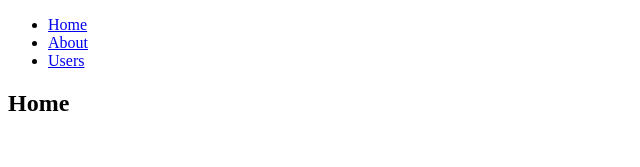
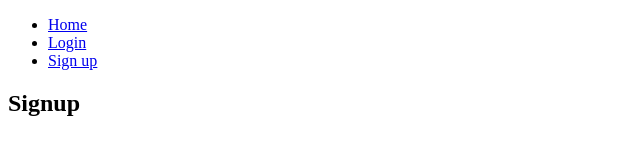
Before and after one commit to choym0098/Jira2-frontend, a React app: page /signup in a window 1280 px wide. Shown: the top 167 px of the page, without its empty margins (0-640 px from the left). Built offline with nearby package versions, Linux system fonts and the light colour scheme.

Commit message:
Added main components and routes

```diff
--- a/src/App.tsx
+++ /dev/null
@@ -1,55 +0,0 @@
-import React from "react";
-import {
-  BrowserRouter as Router,
-  Switch,
-  Route,
-  Link
-} from "react-router-dom";
-
-export default function App() {
-  return (
-    <Router>
-      <div>
-        <nav>
-          <ul>
-            <li>
-              <Link to="/">Home</Link>
-            </li>
-            <li>
-              <Link to="/about">About</Link>
-            </li>
-            <li>
-              <Link to="/users">Users</Link>
-            </li>
-          </ul>
-        </nav>
-
-        {/* A <Switch> looks through its children <Route>s and
-            renders the first one that matches the current URL. */}
-        <Switch>
-          <Route path="/about">
-            <About />
-          </Route>
-          <Route path="/users">
-            <Users />
-          </Route>
-          <Route path="/">
-            <Home />
-          </Route>
-        </Switch>
-      </div>
-    </Router>
-  );
-}
-
-function Home() {
-  return <h2>Home</h2>;
-}
-
-function About() {
-  return <h2>About</h2>;
-}
-
-function Users() {
-  return <h2>Users</h2>;
-}
--- /dev/null
+++ b/src/Routes.tsx
@@ -0,0 +1,42 @@
+import React from "react";
+import {
+  BrowserRouter as Router,
+  Switch,
+  Route,
+  Link
+} from "react-router-dom";
+import Home from './components/Home'
+import Login from './components/Login'
+import Signup from './components/Signup'
+import UserBoard from './components/UserBoard'
+
+
+export default function Routes() {
+  return (
+    <Router>
+      <div>
+        <nav>
+          <ul>
+            <li>
+              <Link to="/">Home</Link>
+            </li>
+            <li>
+              <Link to="/login">Login</Link>
+            </li>
+            <li>
+              <Link to="/signup">Sign up</Link>
+            </li>
+
+          </ul>
+        </nav>
+      </div>
+
+      <Switch>
+        <Route path='/' exact component={Home} />
+        <Route path='/login' exact component={Login} />
+        <Route path='/signup' exact component={Signup} />
+        <Route path='/board/:boardId' exact component={UserBoard} />
+      </Switch>
+    </Router>
+  );
+}
--- /dev/null
+++ b/src/components/Home.tsx
@@ -0,0 +1,5 @@
+import React from 'react'
+
+export default function Home() {
+    return <h2>Home</h2>;
+}
--- /dev/null
+++ b/src/components/Login.tsx
@@ -0,0 +1,5 @@
+import React from 'react'
+
+export default function Login() {
+    return <h2>Login</h2>;
+}
--- /dev/null
+++ b/src/components/Signup.tsx
@@ -0,0 +1,5 @@
+import React from "react"
+
+export default function Signup() {
+    return <h2>Signup</h2>;
+}
--- /dev/null
+++ b/src/components/UserBoard.tsx
@@ -0,0 +1,5 @@
+import React from "react"
+
+export default function UserBoard() {
+    return <h2>UserBoard</h2>;
+}
--- a/src/index.tsx
+++ b/src/index.tsx
@@ -1,7 +1,7 @@
 import * as React from "react";
 import * as ReactDOM from "react-dom";
-import App from "./App";
+import Routes from "./Routes";
 ReactDOM.render(
-  <App />,
+  <Routes />,
   document.getElementById("output")
 );
--- a/webpack.config.js
+++ b/webpack.config.js
@@ -2,6 +2,9 @@ const path = require("path");
 const HtmlWebpackPlugin = require("html-webpack-plugin");
 const MiniCssExtractPlugin = require("mini-css-extract-plugin");
 module.exports = {
+  devServer: {
+    historyApiFallback: true,
+  },
   entry: "./src/index.tsx",
   target: "web",
   mode: "development",
```
